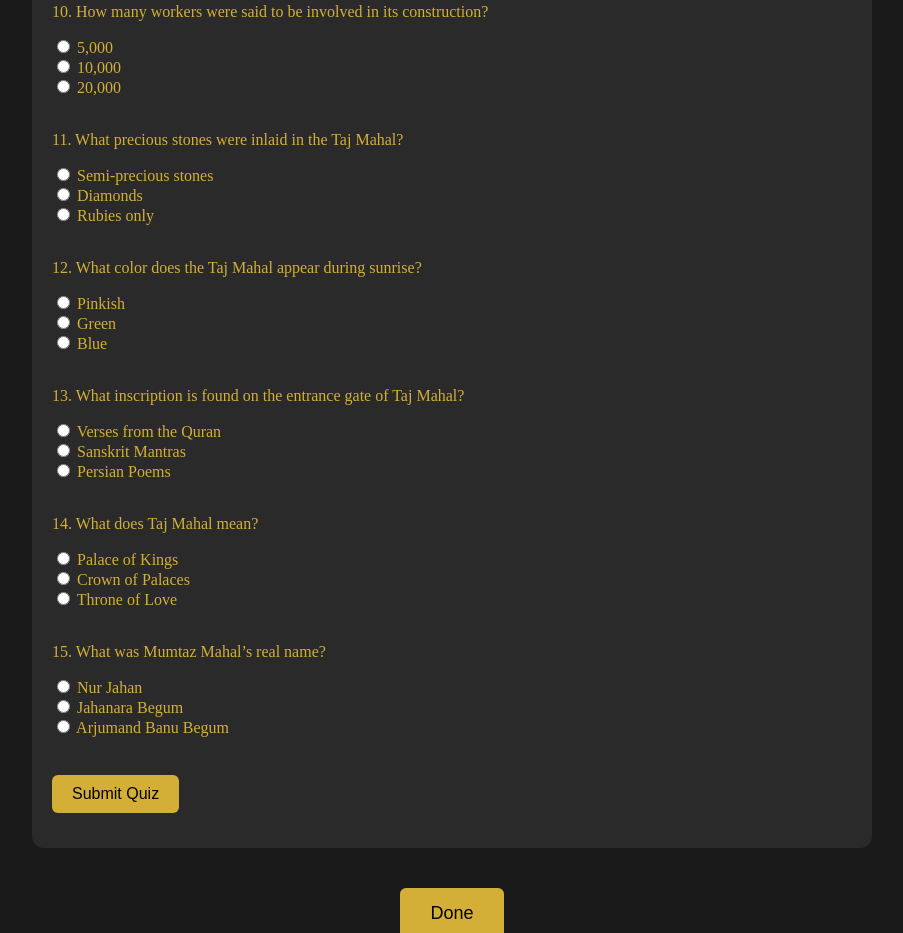
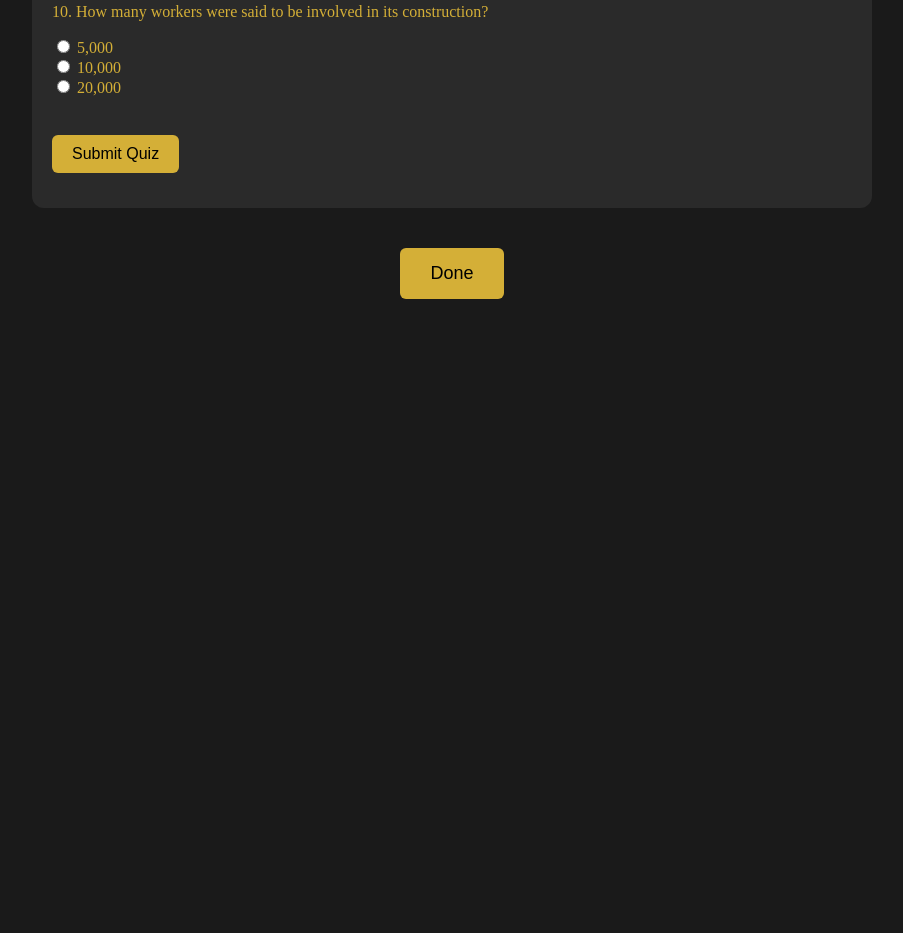
Before and after one commit to mansi-murkute/HeritRdge, a plain HTML site: page index.html in a window 1280 px wide. Shown: the part 2473-3406 px from the top of the page, without its empty margins (188-1091 px from the left). After the commit the page ends 2812 px from the top, so only its background shows below. Drawn offline with Linux system fonts and the light colour scheme.

Commit message:
Update index.html

```diff
--- a/index.html
+++ b/index.html
@@ -353,30 +353,6 @@ And so, the Taj Mahal became more than just stone and marble. It became a story
     <input type="radio" name="q10" value="wrong"> 10,000<br>
     <input type="radio" name="q10" value="correct"> 20,000<br><br>
 
-    <p>11. What precious stones were inlaid in the Taj Mahal?</p>
-    <input type="radio" name="q11" value="correct"> Semi-precious stones<br>
-    <input type="radio" name="q11" value="wrong"> Diamonds<br>
-    <input type="radio" name="q11" value="wrong"> Rubies only<br><br>
-
-    <p>12. What color does the Taj Mahal appear during sunrise?</p>
-    <input type="radio" name="q12" value="correct"> Pinkish<br>
-    <input type="radio" name="q12" value="wrong"> Green<br>
-    <input type="radio" name="q12" value="wrong"> Blue<br><br>
-
-    <p>13. What inscription is found on the entrance gate of Taj Mahal?</p>
-    <input type="radio" name="q13" value="correct"> Verses from the Quran<br>
-    <input type="radio" name="q13" value="wrong"> Sanskrit Mantras<br>
-    <input type="radio" name="q13" value="wrong"> Persian Poems<br><br>
-
-    <p>14. What does Taj Mahal mean?</p>
-    <input type="radio" name="q14" value="wrong"> Palace of Kings<br>
-    <input type="radio" name="q14" value="correct"> Crown of Palaces<br>
-    <input type="radio" name="q14" value="wrong"> Throne of Love<br><br>
-
-    <p>15. What was Mumtaz Mahal’s real name?</p>
-    <input type="radio" name="q15" value="wrong"> Nur Jahan<br>
-    <input type="radio" name="q15" value="wrong"> Jahanara Begum<br>
-    <input type="radio" name="q15" value="correct"> Arjumand Banu Begum<br><br>
 
     <button type="button" onclick="checkQuiz()">Submit Quiz</button>
   </form>
```
